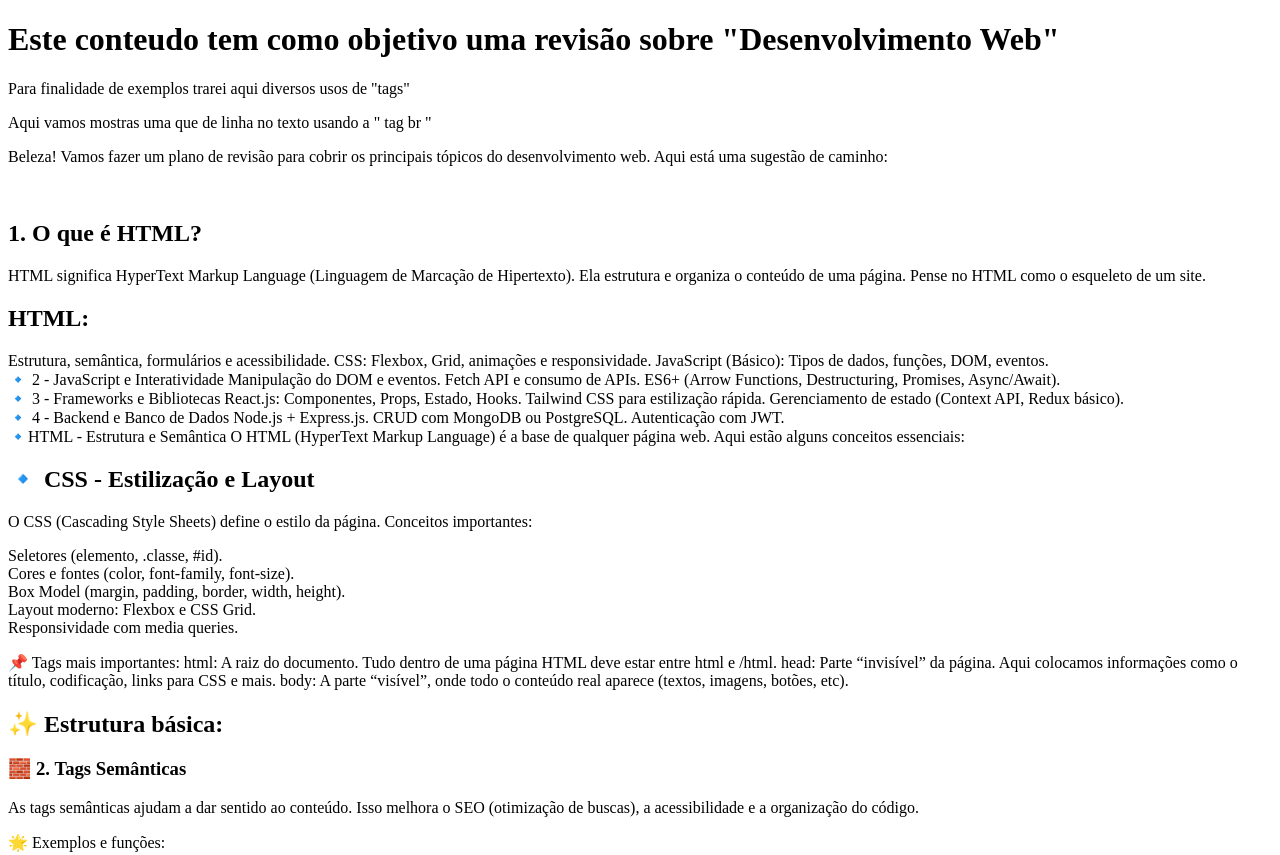
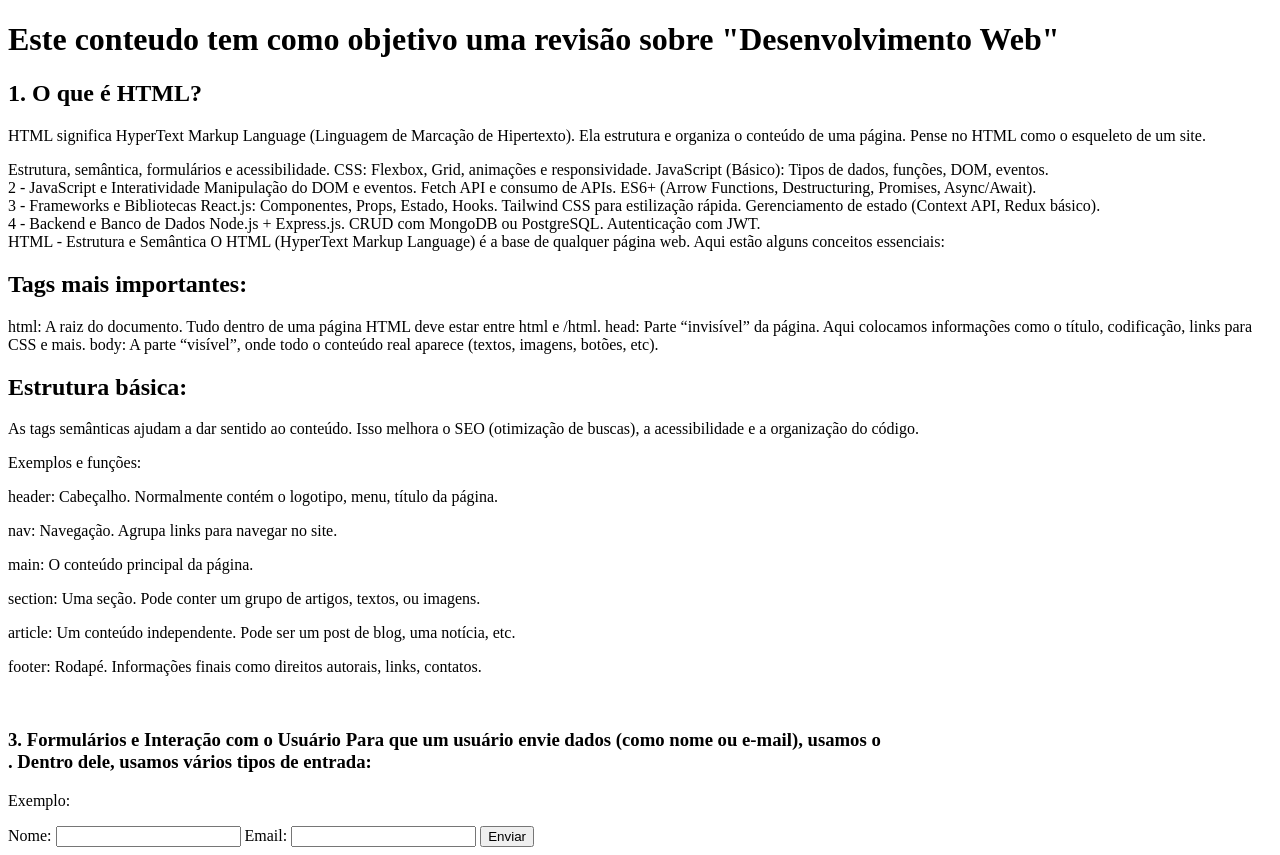
Before and after one commit to AntonioGomesDev7/DevWeb, a plain HTML site: page HTML/index.html in a window 1280 px wide. Shown: the top 855 px of the page. Drawn offline with Linux system fonts and the light colour scheme.

Commit message:
Adicinando codigos exemplos

```diff
--- a/HTML/index.html
+++ b/HTML/index.html
@@ -4,73 +4,55 @@
 <head>
     <meta charset="UTF-8">
     <meta name="viewport" content="width=device-width, initial-scale=1.0">
-    <title>Document</title>
+    <title>Desenvolvimento Web</title>
 </head>
 <body>
+<h1>Este conteudo tem como objetivo uma revisão sobre "Desenvolvimento Web"</h1>
 
-    <h1>Este conteudo tem como objetivo uma revisão sobre "Desenvolvimento Web"</h1>
-    <p> Para finalidade de exemplos trarei aqui diversos usos de "tags"</p>
-    <p>Aqui vamos mostras uma que de linha no texto usando a " tag br "</p>
-    <p>Beleza! Vamos fazer um plano de revisão para cobrir os principais tópicos do desenvolvimento web. Aqui está uma sugestão de caminho:</p><br>
     <section>
-        <div>
+    <div>
 
-        <h2>1. O que é HTML?</h2>
+    <h2>1. O que é HTML?</h2>
         <p>
             HTML significa HyperText Markup Language (Linguagem de Marcação de Hipertexto). Ela estrutura e organiza o conteúdo de uma página. Pense no HTML como o esqueleto de um site.
         </p>
-
-            <h2>HTML:</h2>
             <p> Estrutura, semântica, formulários e acessibilidade.
                 CSS: Flexbox, Grid, animações e responsividade.
                 JavaScript (Básico): Tipos de dados, funções, DOM, eventos.<br>
 
-                🔹 2 - JavaScript e Interatividade
+                2 - JavaScript e Interatividade
                 Manipulação do DOM e eventos.
                 Fetch API e consumo de APIs.
                 ES6+ (Arrow Functions, Destructuring, Promises, Async/Await).<br>
 
-                🔹 3 - Frameworks e Bibliotecas
+                3 - Frameworks e Bibliotecas
                 React.js: Componentes, Props, Estado, Hooks.
                 Tailwind CSS para estilização rápida.
                 Gerenciamento de estado (Context API, Redux básico).<br>
 
-                🔹 4 - Backend e Banco de Dados
+                4 - Backend e Banco de Dados
                 Node.js + Express.js.
                 CRUD com MongoDB ou PostgreSQL.
                 Autenticação com JWT.<br>
 
-                🔹HTML - Estrutura e Semântica
+                HTML - Estrutura e Semântica
                 O HTML (HyperText Markup Language) é a base de qualquer página web. Aqui estão alguns conceitos essenciais:<br>
             </p>
         </div>
 
         <div>
-        <h2>🔹 CSS - Estilização e Layout</h2>
-        <p>O CSS (Cascading Style Sheets) define o estilo da página. Conceitos importantes:</p>
+        <h2>Tags mais importantes:</h2>
+            <p>html: A raiz do documento. Tudo dentro de uma página HTML deve estar entre html e /html.
 
-        <p>Seletores (elemento, .classe, #id).<br>
-            Cores e fontes (color, font-family, font-size).<br>
-            Box Model (margin, padding, border, width, height).<br>
-            Layout moderno: Flexbox e CSS Grid.<br>
-            Responsividade com media queries.<br>
-        </p>
+                head: Parte “invisível” da página. Aqui colocamos informações como o título, codificação, links para CSS e mais.
 
-
-        📌 Tags mais importantes:
-        html: A raiz do documento. Tudo dentro de uma página HTML deve estar entre html e /html.
-
-        head: Parte “invisível” da página. Aqui colocamos informações como o título, codificação, links para CSS e mais.
-
-        body: A parte “visível”, onde todo o conteúdo real aparece (textos, imagens, botões, etc).
+                body: A parte “visível”, onde todo o conteúdo real aparece (textos, imagens, botões, etc).
+            </p>
         </div>
-            <h2>✨ Estrutura básica:</h2>
-
-
-            <h3>🧱 2. Tags Semânticas </h3>
+        <h2> Estrutura básica:</h2>
             <p>As tags semânticas ajudam a dar sentido ao conteúdo. Isso melhora o SEO (otimização de buscas), a acessibilidade e a organização do código.</p>
 
-            <p>🌟 Exemplos e funções:</p>
+            <p>Exemplos e funções:</p>
             <p>header: Cabeçalho. Normalmente contém o logotipo, menu, título da página.</p>
 
             <p>nav: Navegação. Agrupa links para navegar no site.</p>
```
Also changed, not shown: JAVASCRIPT/principaisMetodosDeArray.txt (added).
